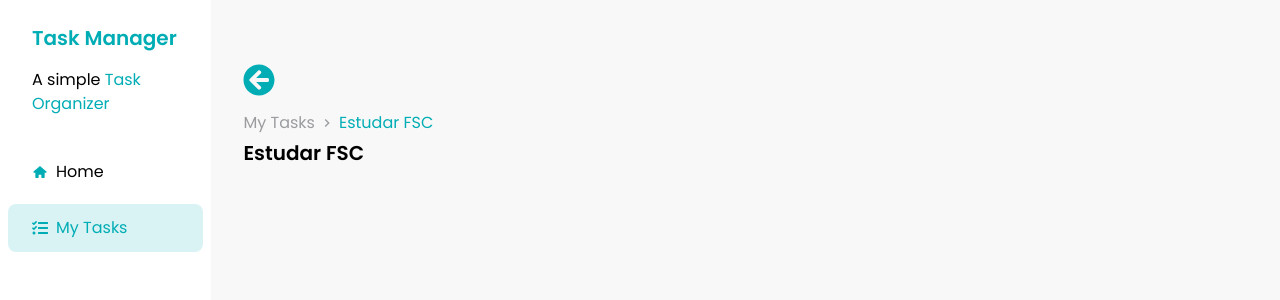
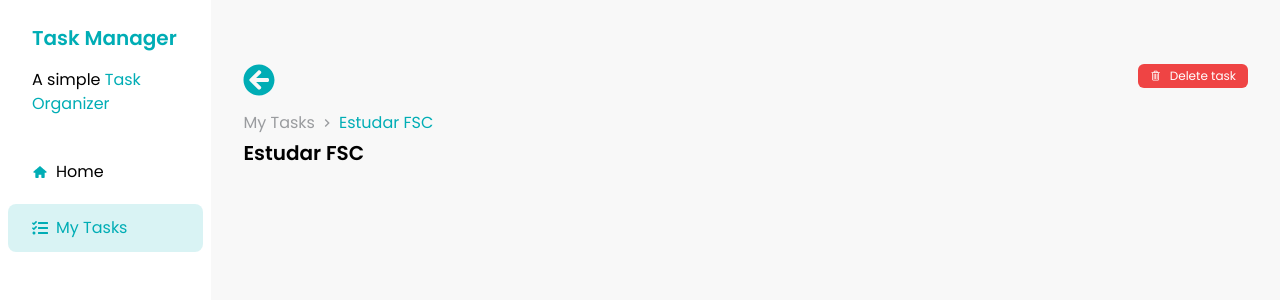
Before and after one commit to andressa-leite/fsc-task-manager, a React (Vite) app: page /task/1 in a window 1280 px wide. Shown: the top 300 px of the page. Built offline with nearby package versions, Linux system fonts and the light colour scheme; data requests are answered from the project's data file.

Commit message:
Added delete button to task Details Page

```diff
--- a/src/components/Button.jsx
+++ b/src/components/Button.jsx
@@ -17,6 +17,7 @@ export const Button = ({
         primary: 'bg-brand-primary text-white',
         ghost: 'bg-transparent text-brand-dark-grey',
         secondary: 'bg-brand-secondary text-white',
+        danger: 'bg-brand-danger text-white'
       },
       //size = button size
       size: {
@@ -42,7 +43,7 @@ export const Button = ({
 
 Button.propTypes = {
   children: PropTypes.node.isRequired,
-  variant: PropTypes.oneOf(['primary', 'ghost', 'secondary']),
+  variant: PropTypes.oneOf(['primary', 'ghost', 'secondary', 'danger']),
   onClick: PropTypes.func.isRequired,
   size: PropTypes.oneOf(['small', 'large']),
   className: PropTypes.string.isRequired,
--- a/src/pages/TaskDetailsPage.jsx
+++ b/src/pages/TaskDetailsPage.jsx
@@ -1,8 +1,10 @@
 import { useEffect, useState } from 'react';
 import { FaArrowCircleLeft } from 'react-icons/fa';
 import { MdOutlineKeyboardArrowRight } from 'react-icons/md';
+import { VscTrash } from 'react-icons/vsc';
 import { useNavigate, useParams } from 'react-router-dom';
-''
+
+import { Button } from '../components/Button';
 import { Sidebar } from '../components/Sidebar';
 
 export const TaskDetailsPage = () => {
@@ -28,17 +30,27 @@ export const TaskDetailsPage = () => {
       <Sidebar />
       {/* Barra do topo */}
       <div className="flex w-full justify-between px-8 py-16">
+        <div className="flex w-full items-start justify-between">
+          {/* Lado esquerdo */}
           <div>
-          {/* Parte da esquerda */}
             <button onClick={handleBackClick}>
-            <FaArrowCircleLeft size={32} className='text-brand-primary' />
+              <FaArrowCircleLeft size={32} className="text-brand-primary" />
             </button>
+
             <div className="flex items-center gap-1 pt-2">
               <span className="text-brand-text-grey">My Tasks</span>
               <MdOutlineKeyboardArrowRight className="text-brand-text-grey" />
               <span className="text-brand-primary">{task?.title}</span>
             </div>
+
             <h1 className="mt-1 text-xl font-semibold">{task?.title}</h1>
+          </div>
+
+          {/* Lado direito */}
+          <Button  variant='danger' className="h-fit">
+            <VscTrash />
+            Delete task
+          </Button>
         </div>
       </div>
     </div>
```
Lines whose indentation alone changed are shown as unchanged.
